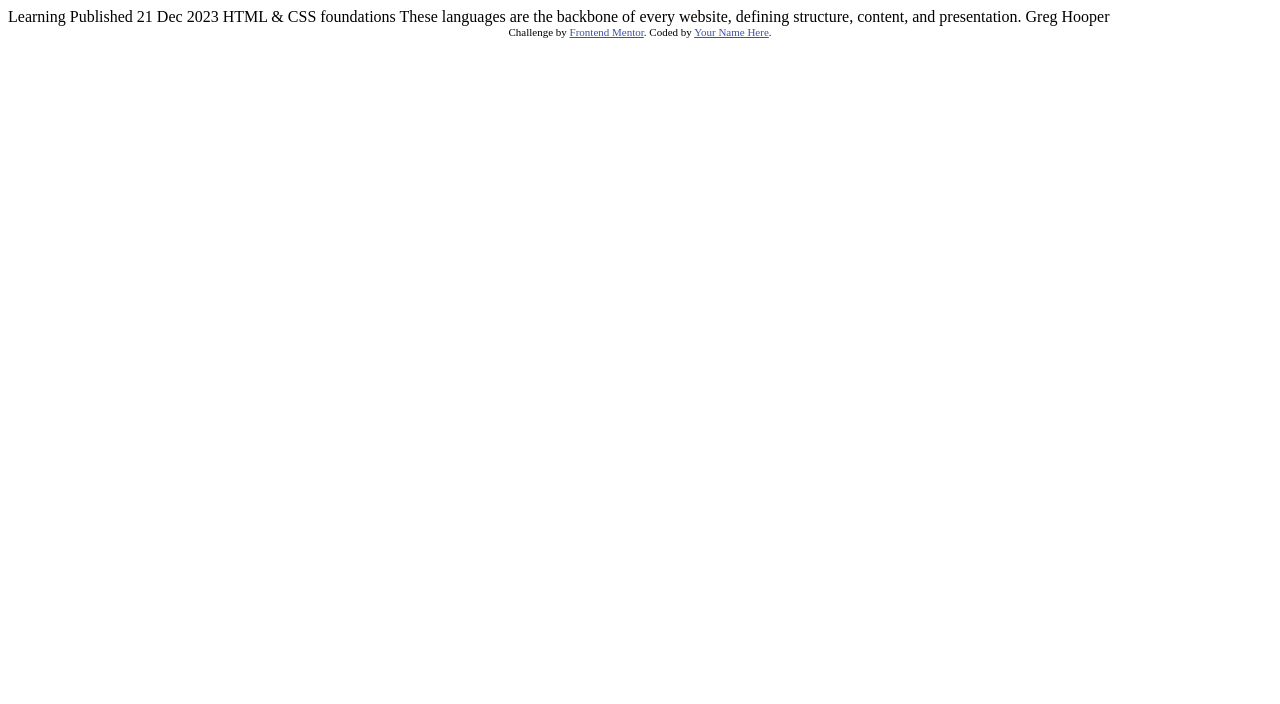
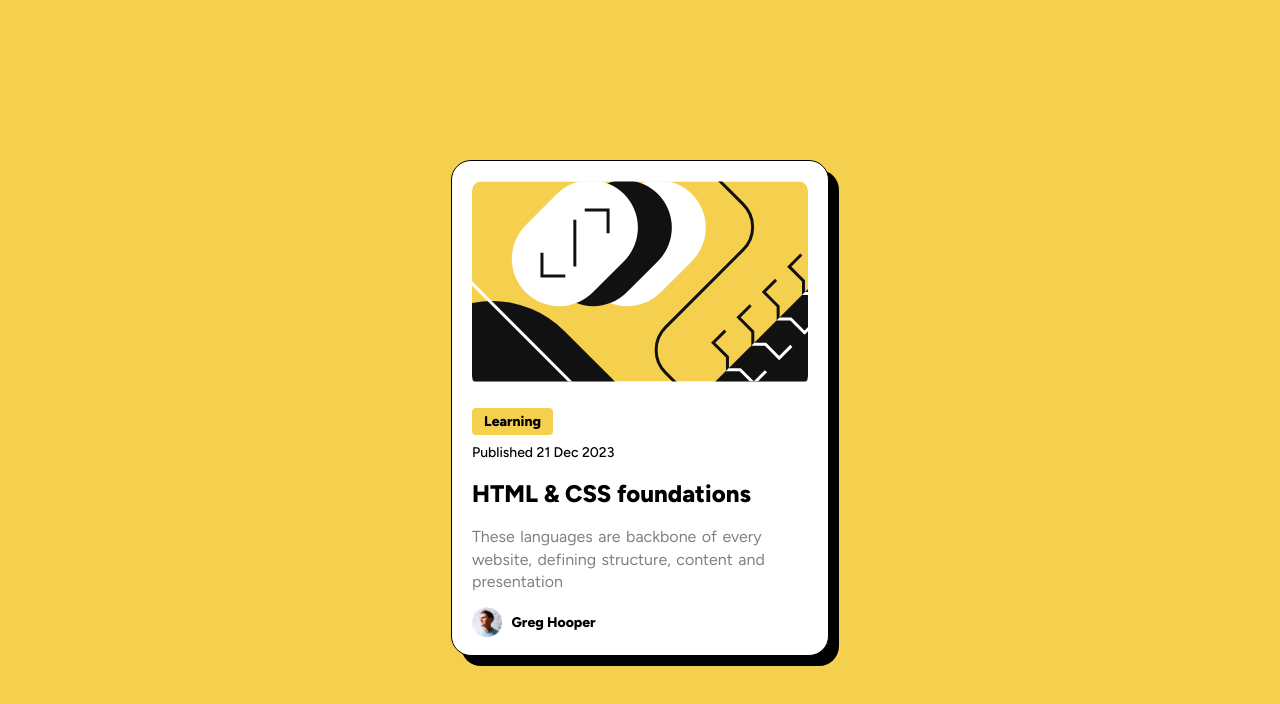
Before and after one commit to dhanush-kuma/blog-preview, a plain HTML site: page index.html in a window 1280 px wide. Drawn offline with Linux system fonts and the light colour scheme.

Commit message:
design completed

```diff
--- a/index.html
+++ b/index.html
@@ -9,26 +9,26 @@
   <title>Frontend Mentor | Blog preview card</title>
 
   <!-- Feel free to remove these styles or customise in your own stylesheet 👍 -->
-  <style>
-    .attribution { font-size: 11px; text-align: center; }
-    .attribution a { color: hsl(228, 45%, 44%); }
-  </style>
+  <link rel="stylesheet" href="styles.css">
+  <link rel="preconnect" href="https://fonts.googleapis.com">
+  <link rel="preconnect" href="https://fonts.gstatic.com" crossorigin>
+  <link href="https://fonts.googleapis.com/css2?family=Figtree:ital,wght@0,300..900;1,300..900&display=swap" rel="stylesheet">
 </head>
 <body>
-
-  Learning
-
-  Published 21 Dec 2023
-
-  HTML & CSS foundations
-
-  These languages are the backbone of every website, defining structure, content, and presentation.
-
-  Greg Hooper
-
-  <div class="attribution">
-    Challenge by <a href="https://www.frontendmentor.io?ref=challenge" target="_blank">Frontend Mentor</a>.
-    Coded by <a href="#">Your Name Here</a>.
+  <div class="card">
+    <div class="card-image">
+      <img src="assets/images/illustration-article.svg" alt="">
+    </div>
+    <div class="card-content">
+      <p class="badge">Learning</p>
+      <p class="blog-date">Published 21 Dec 2023</p>
+      <h3 class="blog-title">HTML & CSS foundations</h3>
+      <p class="blog-description">These languages are backbone of every website, defining structure, content and presentation</p>
+      <div class="blog-author">
+        <img src="assets/images/image-avatar.webp" alt="blog author image">
+        <p class="author-name">Greg Hooper</p>
+      </div>
+    </div>
   </div>
 </body>
 </html>
--- /dev/null
+++ b/styles.css
@@ -0,0 +1,82 @@
+body {
+    font-family: "Figtree", sans-serif;
+    background-color: hsl(47, 88%, 63%);
+    display: flex;
+    justify-content: center;
+    align-items: center;
+    height: 100vh;
+}
+.card {
+    background-color: hsl(0, 0%, 100%);
+    width: 336px;
+    display: flex;
+    flex-direction: column;
+    padding: 20px;
+    border: 1px solid black;
+    border-radius: 20px;
+    box-shadow: 10px 10px black;
+    transition: transform 0.3s ease;
+}
+.blog-author {
+    display: flex;
+    height: 25px;
+    align-items: center;
+    gap: 10px;
+}
+
+.blog-author img {
+    height: 30px;
+}
+
+.blog-author p {
+    font-weight: 800;
+    font-size: 14px;
+}
+
+.card-image {
+    border-radius: 10px;
+    overflow: hidden;
+    position: relative;
+    margin-bottom: 25px;
+}
+
+.card-image img {
+    width: 100%;
+    height: 100%;
+    object-fit: cover;
+    transition: transform 0.3s ease;
+}
+
+.card:hover .card-image img {
+    transform: scale(1.1);
+}
+.card:hover {
+    transform: scale(1.05);
+}
+.badge {
+    background-color: hsl(47, 88%, 63%);
+    display: inline;
+    padding: 5px 12px;
+    font-size: 14px;
+    font-weight: 800;
+    border-radius: 4px;
+}
+.blog-date {
+    font-size: 14px;
+    font-weight: 500;
+}
+.blog-title {
+    font-weight: 800;
+    font-size: 24px;
+    margin: 18px 0px;
+}
+.blog-description {
+    color: grey;
+    font-size: 16px;
+    line-height: 1.4;
+    /* letter-spacing: 0.5px; */
+    word-spacing: 1.5px;
+}
+@media (max-width: 420px) {
+/* idk flex box doing its thing, this query is not required */
+}
```
